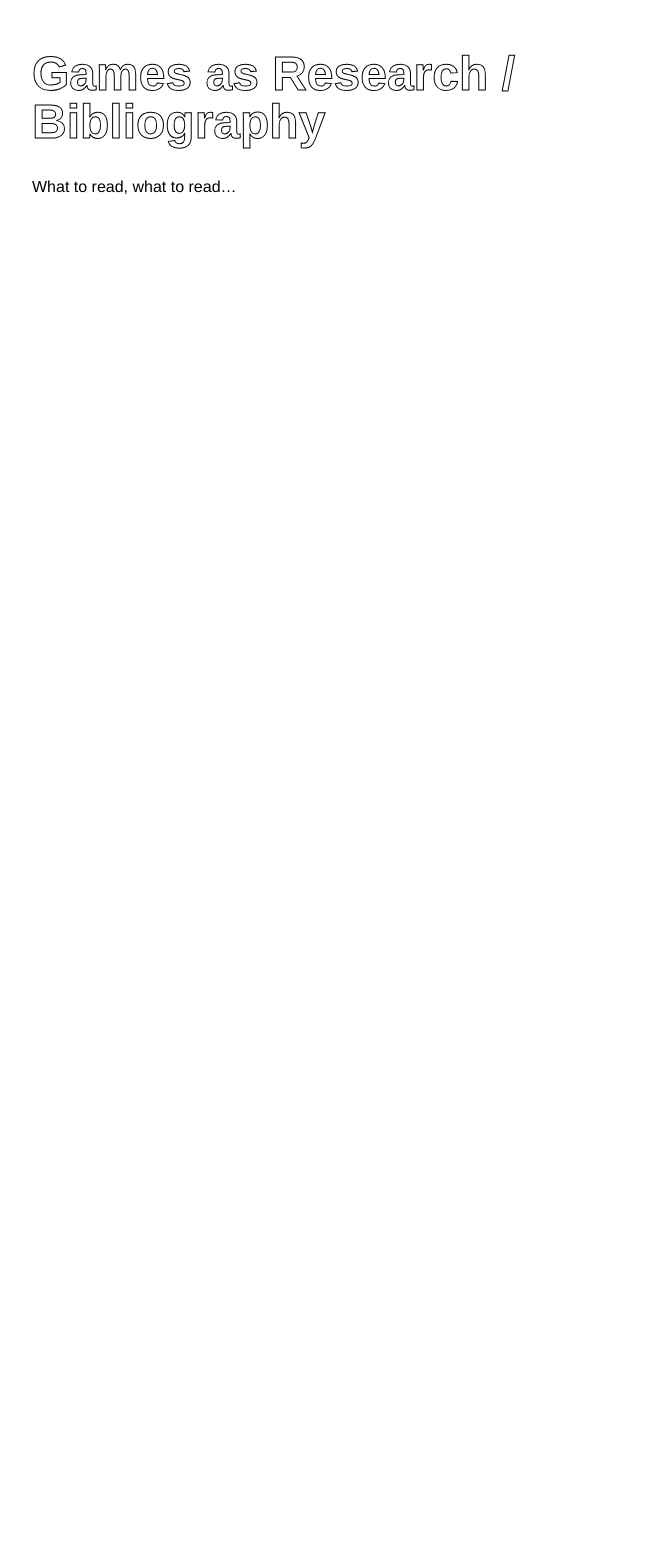
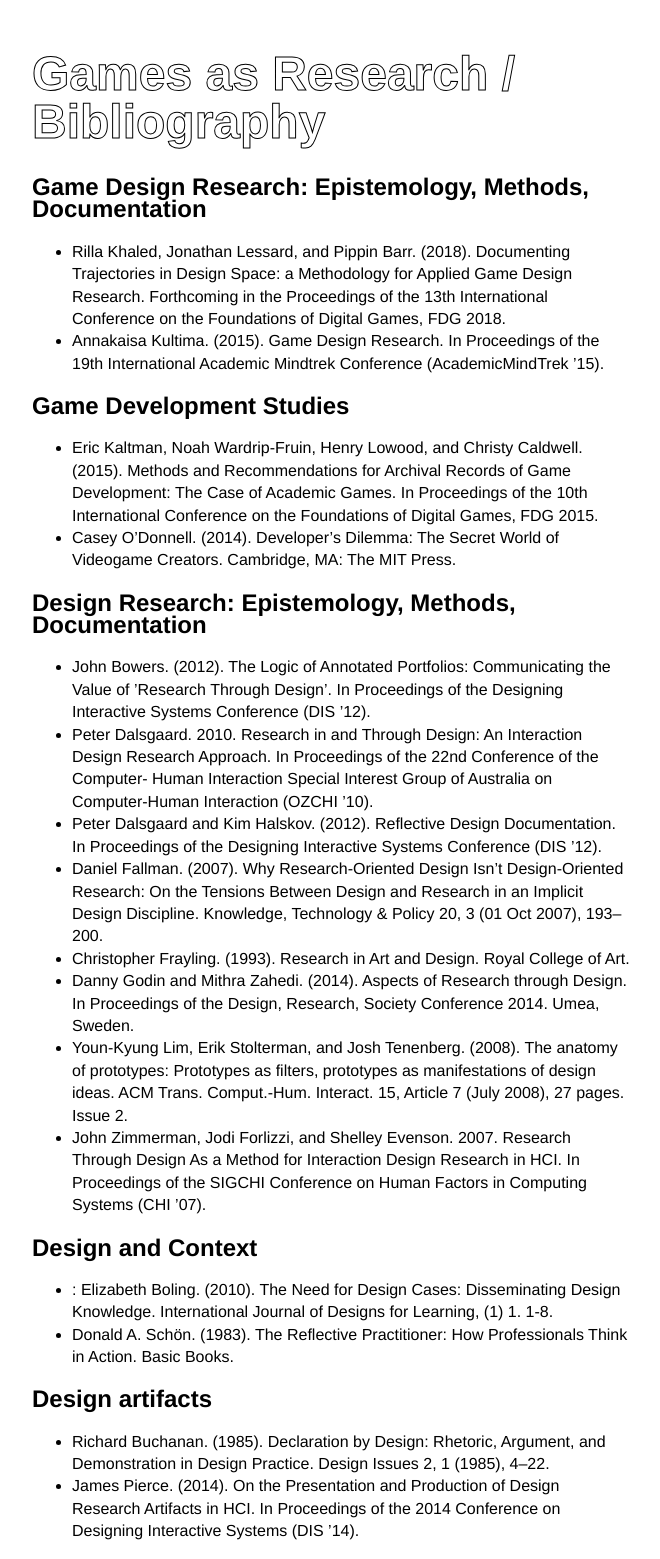
Before and after one commit to pippinbarr/games-as-research, a Jekyll site: the page built from bibliography.md, in a window 1280 px wide. Shown: the whole page, without its empty margins (308-968 px from the left). Built offline with Jekyll 4.4.1, drawn with Linux system fonts in a browser that asks for light colours; before the commit the page ends 900 px from its top, so only the background shows below that.

Commit message:
First pass on bibliography
A first pass on bibliography, feel unsure of the categories and whether to go diffuse in my listings or not...

```diff
--- a/bibliography.md
+++ b/bibliography.md
@@ -6,5 +6,33 @@ layout: page
 title: Bibliography
 
 ---
+## Game Design Research: Epistemology, Methods, Documentation
+* Rilla Khaled, Jonathan Lessard, and Pippin Barr. (2018). Documenting Trajectories in Design Space: a Methodology for Applied Game Design Research. Forthcoming in the Proceedings of the 13th International Conference on the Foundations of Digital Games, FDG 2018.
+* Annakaisa Kultima. (2015). Game Design Research. In Proceedings of the 19th International Academic Mindtrek Conference (AcademicMindTrek ’15).
 
-What to read, what to read...
+
+## Game Development Studies
+* Eric Kaltman, Noah Wardrip-Fruin, Henry Lowood, and Christy Caldwell. (2015). Methods and Recommendations for Archival Records of Game Development: The Case of Academic Games. In Proceedings of the 10th International Conference on the Foundations of Digital Games, FDG 2015.
+* Casey O'Donnell. (2014). Developer's Dilemma: The Secret World of Videogame Creators. Cambridge, MA: The MIT Press.
+
+## Design Research: Epistemology, Methods, Documentation
+* John Bowers. (2012). The Logic of Annotated Portfolios: Communicating the Value of ’Research Through Design’. In Proceedings of the Designing Interactive Systems Conference (DIS ’12).
+* Peter Dalsgaard. 2010. Research in and Through Design: An Interaction Design Research Approach. In Proceedings of the 22nd Conference of the Computer- Human Interaction Special Interest Group of Australia on Computer-Human Interaction (OZCHI ’10).
+* Peter Dalsgaard and Kim Halskov. (2012). Reflective Design Documentation. In Proceedings of the Designing Interactive Systems Conference (DIS ’12).
+* Daniel Fallman. (2007). Why Research-Oriented Design Isn’t Design-Oriented
+Research: On the Tensions Between Design and Research in an Implicit Design Discipline. Knowledge, Technology & Policy 20, 3 (01 Oct 2007), 193–200.
+* Christopher Frayling. (1993). Research in Art and Design. Royal College of Art.
+* Danny Godin and Mithra Zahedi. (2014). Aspects of Research through Design. In
+Proceedings of the Design, Research, Society Conference 2014. Umea, Sweden.
+* Youn-Kyung Lim, Erik Stolterman, and Josh Tenenberg. (2008). The anatomy of prototypes: Prototypes as filters, prototypes as manifestations of design ideas. ACM Trans. Comput.-Hum. Interact. 15, Article 7 (July 2008), 27 pages. Issue 2.
+* John Zimmerman, Jodi Forlizzi, and Shelley Evenson. 2007. Research Through Design As a Method for Interaction Design Research in HCI. In Proceedings of the SIGCHI Conference on Human Factors in Computing Systems (CHI ’07).
+
+
+## Design and Context
+* : Elizabeth Boling. (2010). The Need for Design Cases: Disseminating Design Knowledge. International Journal of Designs for Learning, (1) 1. 1-8.
+* Donald A. Schön. (1983). The Reflective Practitioner: How Professionals Think in Action. Basic Books.
+
+## Design artifacts
+* Richard Buchanan. (1985). Declaration by Design: Rhetoric, Argument, and Demonstration in Design Practice. Design Issues 2, 1 (1985), 4–22.
+* James Pierce. (2014). On the Presentation and Production of Design Research
+Artifacts in HCI. In Proceedings of the 2014 Conference on Designing Interactive Systems (DIS ’14).
```
